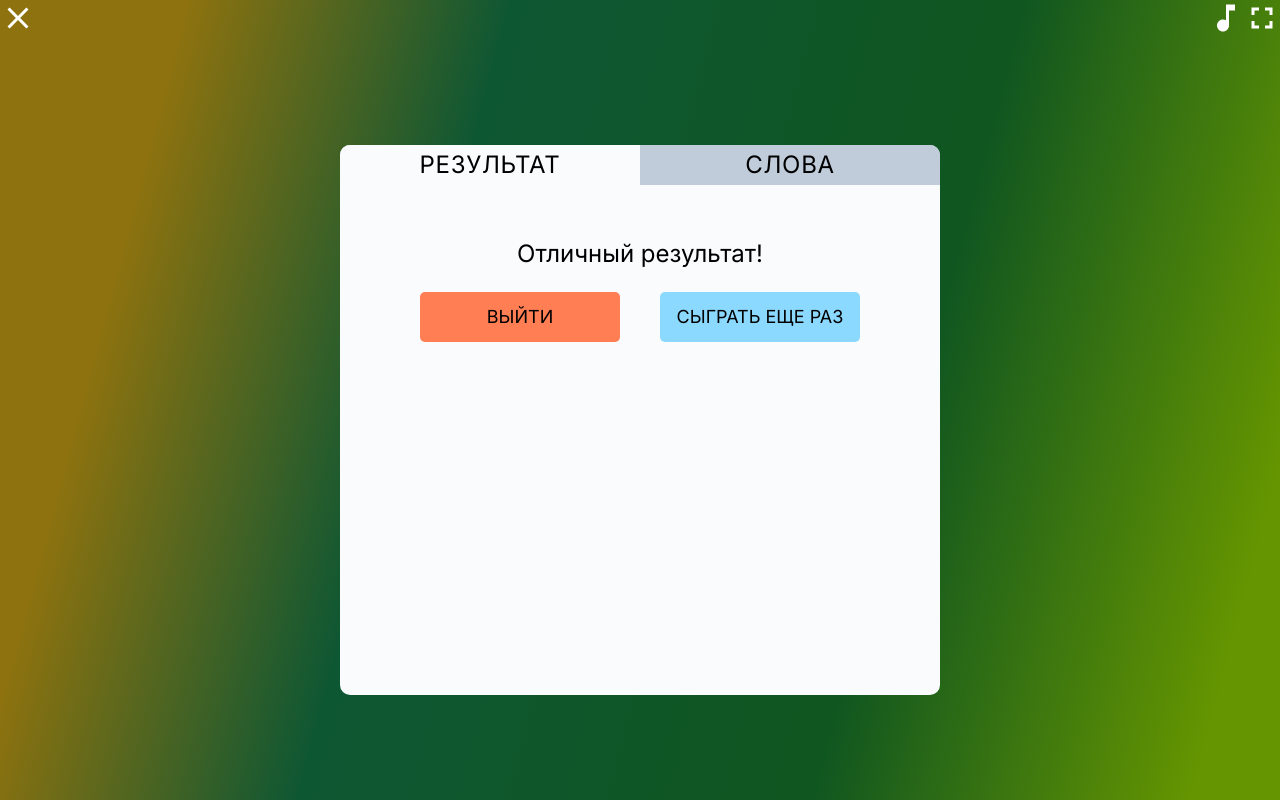
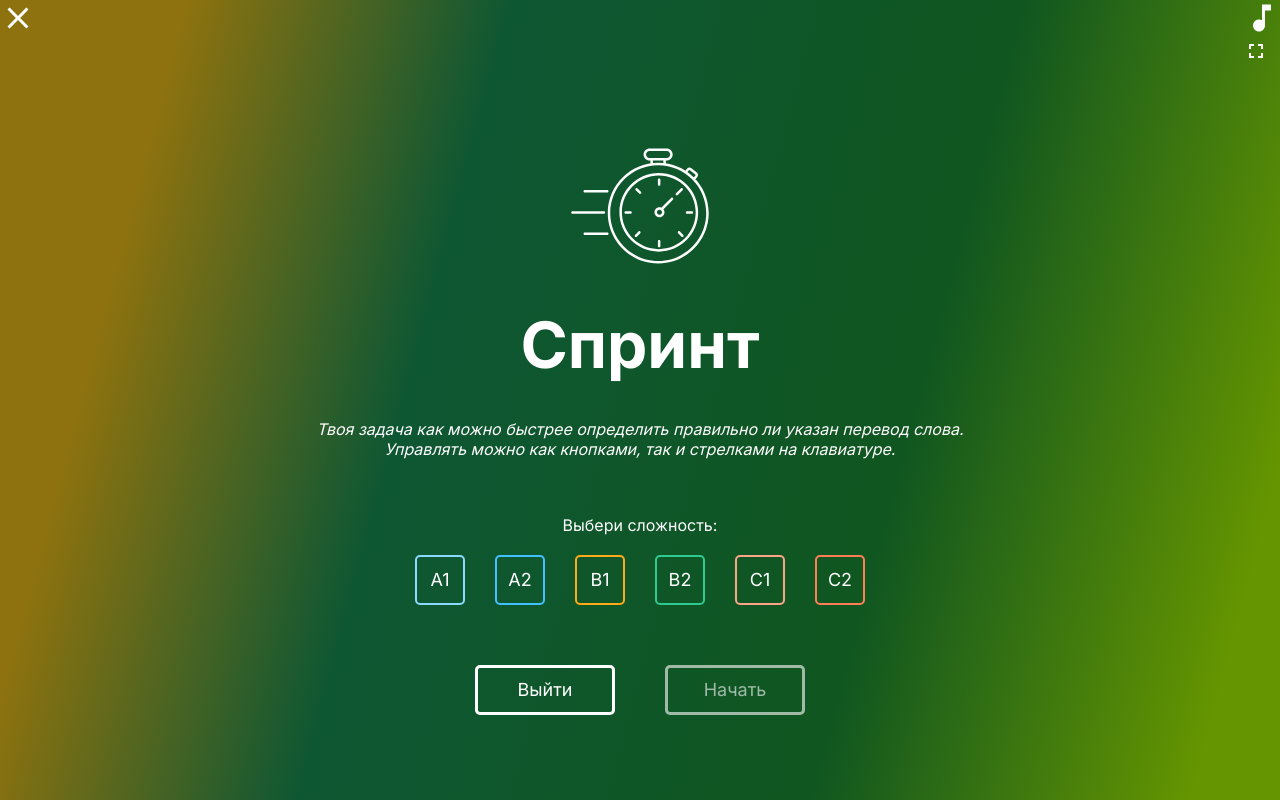
Before and after one commit to ninox14/rs-lang, a React (Create React App) app: page /games/sprint in a window 1280 px wide. Built offline with nearby package versions, Linux system fonts and the light colour scheme.

Commit message:
feat: sprint game

```diff
--- a/src/components/AppRouter/AppRouter.tsx
+++ b/src/components/AppRouter/AppRouter.tsx
@@ -10,6 +10,8 @@ import Team from 'pages/Team/Team';
 import Textbook from 'pages/Textbook/Textbook';
 import WordList from 'components/WordList/WordList';
 import WordPage from 'components/WordPage/WordPage';
+import { GameProvider } from 'components/GameContext/GameContext';
+import { StatsProvider } from 'components/StatsContext/StatsContext';
 
 const AppRouter: FC = () => {
   return (
@@ -28,7 +30,16 @@ const AppRouter: FC = () => {
           <Route path="games" element={<Games />} />
         </Route>
         <Route path="/games/audiocall" element={<Audiocall />} />
-        <Route path="/games/sprint" element={<Sprint />} />
+        <Route
+          path="/games/sprint"
+          element={
+            <StatsProvider game="sprint">
+              <GameProvider game="sprint">
+                <Sprint />
+              </GameProvider>
+            </StatsProvider>
+          }
+        />
       </Routes>
     </BrowserRouter>
   );
--- a/src/pages/Sprint/Components/DifficultyButtons/DifficultyButtons.tsx
+++ b/src/pages/Sprint/Components/DifficultyButtons/DifficultyButtons.tsx
@@ -5,16 +5,28 @@ const levels = ['A1', 'A2', 'B1', 'B2', 'C1', 'C2'];
 
 interface IDifficultyButtons {
   isFromTextbook: boolean;
+  handleDifficultyChange: (newDifficulty: number) => void;
+  difficulty: number | null;
 }
 
-const DifficultyButtons: FC<IDifficultyButtons> = ({ isFromTextbook }) => {
+const DifficultyButtons: FC<IDifficultyButtons> = ({
+  handleDifficultyChange,
+  difficulty,
+  isFromTextbook,
+}) => {
   if (isFromTextbook) {
     return (
       <div className="options-difficulty">
         <p className="options-difficulty__title">Выбери сложность:</p>
         <div className="options-difficulty__controls">
-          {levels.map((el) => (
-            <button key={el} className="options-difficulty__btn">
+          {levels.map((el, index) => (
+            <button
+              key={el}
+              onClick={() => handleDifficultyChange(index)}
+              className={`options-difficulty__btn ${
+                index === difficulty && 'active'
+              }`}
+            >
               {el}
             </button>
           ))}
--- /dev/null
+++ b/src/pages/Sprint/Components/FullScreen/FullScreen.tsx
@@ -0,0 +1,48 @@
+// import { IElementProps } from './types';
+// import { Fullscreen, FullscreenExit } from '@mui/icons-material';
+import FullscreenIcon from '@mui/icons-material/Fullscreen';
+import FullscreenExitIcon from '@mui/icons-material/FullscreenExit';
+import { FC, useCallback, useEffect, useState } from 'react';
+
+export interface IElementProps {
+  className?: string;
+}
+
+const FullscreenButton: FC<IElementProps> = (props) => {
+  const { className } = props;
+  const [fsState, setFsState] = useState<boolean>(false);
+  const fsControl = (): void => {
+    setFsState(!fsState);
+  };
+  const escFunction = useCallback(() => {
+    if (!document.fullscreenElement && fsState) {
+      setFsState(false);
+    }
+  }, [fsState]);
+  useEffect(() => {
+    if (fsState) {
+      document.documentElement.requestFullscreen();
+    } else if (document.fullscreenElement) {
+      document.exitFullscreen();
+    }
+  }, [fsState]);
+  useEffect(() => {
+    document.addEventListener('fullscreenchange', escFunction, false);
+
+    return () => {
+      document.removeEventListener('fullscreenchange', escFunction, false);
+    };
+  }, [escFunction]);
+
+  return (
+    <div className={`${className ?? ''}`} onClick={fsControl}>
+      {fsState ? (
+        <FullscreenExitIcon className="btn_fullscreen_on" />
+      ) : (
+        <FullscreenIcon className="btn_fullscreen_off" />
+      )}
+    </div>
+  );
+};
+
+export default FullscreenButton;
--- a/src/pages/Sprint/Countdown/Countdown.tsx
+++ b/src/pages/Sprint/Countdown/Countdown.tsx
@@ -1,10 +1,12 @@
+import { useGame } from 'components/GameContext/GameContext';
 import { FC } from 'react';
 import './Countdown.scss';
 
 const Countdown: FC = () => {
+  const { countDown } = useGame();
   return (
     <div className="sprint_countdown-screen">
-      <div className="countdown__timer">3</div>
+      <div className="countdown__timer">{countDown}</div>
       <p className="countdown__title">Приготовьтесь</p>
     </div>
   );
--- a/src/pages/Sprint/EndScreen/EndScreen.tsx
+++ b/src/pages/Sprint/EndScreen/EndScreen.tsx
@@ -3,12 +3,20 @@ import './EndScreen.scss';
 import Tabs from '@mui/material/Tabs';
 import Tab from '@mui/material/Tab';
 import { createTheme, ThemeProvider } from '@mui/material';
+import { GameState, useGame } from 'components/GameContext/GameContext';
+import { useNavigate } from 'react-router-dom';
 
 interface TabPanelProps {
   children?: React.ReactNode;
   index: number;
   value: number;
 }
+
+interface IEndscreenProps {
+  points: number;
+}
+
+// const pointsToCompare = {}
 
 const TabPanel: FC<TabPanelProps> = (props) => {
   const { children, value, index, ...other } = props;
@@ -48,7 +56,9 @@ const TabsTheme = createTheme({
   },
 });
 
-const EndScreen: FC = () => {
+const EndScreen: FC<IEndscreenProps> = ({ points }) => {
+  const navigate = useNavigate();
+  const { wrong, correct, handleGameStateChange } = useGame();
   const [value, setValue] = useState(0);
 
   const handleChange = (event: React.SyntheticEvent, newValue: number) => {
@@ -93,13 +103,19 @@ const EndScreen: FC = () => {
         </div>
         <TabPanel value={value} index={0}>
           <div className="panel-result">
-            <p className="panel-result__title">Отличный результат!</p>
+            <p className="panel-result__title">Отличный результат! {points}</p>
             <div className="panel-result__chart"></div>
             <div className="panel-result__btns">
-              <button className="panel-result__btn panel-result__exit">
+              <button
+                className="panel-result__btn panel-result__exit"
+                onClick={() => navigate(-1)}
+              >
                 Выйти
               </button>
-              <button className="panel-result__btn panel-result__replay">
+              <button
+                className="panel-result__btn panel-result__replay"
+                onClick={() => handleGameStateChange(GameState.INITIAL)}
+              >
                 Сыграть еще раз
               </button>
             </div>
@@ -110,18 +126,25 @@ const EndScreen: FC = () => {
             <div className="panel-words__known">
               <div className="panel-words__heading">
                 <span className="panel-words__subtitle">Знаю</span>
-                <span className="panel-words__words-count">10</span>
+                <span className="panel-words__words-count">
+                  {correct.length}
+                </span>
               </div>
               <div className="panel-words__words">
-                <div className="panel-words__word">
-                  immense - находящихся под угрозой исчезновения
-                </div>
+                {correct.map((word) => (
+                  <div className="panel-words__word">{`${word.word} - ${word.wordTranslate}`}</div>
+                ))}
               </div>
             </div>
             <div className="panel-words__repeat">
               <div className="panel-words__heading">
                 <span className="panel-words__subtitle">Надо повторить</span>
-                <span className="panel-words__words-count">10</span>
+                <span className="panel-words__words-count">{wrong.length}</span>
+              </div>
+              <div className="panel-words__words">
+                {wrong.map((word) => (
+                  <div className="panel-words__word">{`${word.word} - ${word.wordTranslate}`}</div>
+                ))}
               </div>
             </div>
           </div>
--- a/src/pages/Sprint/Sprint.scss
+++ b/src/pages/Sprint/Sprint.scss
@@ -47,4 +47,9 @@
   border: 3px solid $white;
   cursor: pointer;
   transition: 0.5s;
+
+  &:disabled {
+    opacity: 0.6;
+    pointer-events: none;
+  }
 }
--- a/src/pages/Sprint/Sprint.tsx
+++ b/src/pages/Sprint/Sprint.tsx
@@ -1,7 +1,5 @@
-import { FC } from 'react';
+import { FC, useEffect, useState } from 'react';
 import CloseIcon from '@mui/icons-material/Close';
-import FullscreenIcon from '@mui/icons-material/Fullscreen';
-import FullscreenExitIcon from '@mui/icons-material/FullscreenExit';
 import MusicNoteIcon from '@mui/icons-material/MusicNote';
 import MusicOffIcon from '@mui/icons-material/MusicOff';
 
@@ -11,39 +9,76 @@ import { Link } from 'react-router-dom';
 import Countdown from './Countdown/Countdown';
 import GameScreen from './GameScreen/GameScreen';
 import EndScreen from './EndScreen/EndScreen';
+import { GameState, useGame } from 'components/GameContext/GameContext';
+import FullscreenButton from './Components/FullScreen/FullScreen';
 
 const Sprint: FC = () => {
-  const gameMode = 'end';
-  const isFullscreen = true;
+  const { gameState, pickDifficulty } = useGame();
+  const [difficulty, setDifficulty] = useState<null | number>(null);
+  const [points, setPoints] = useState(0);
+
+  useEffect(() => {
+    if (gameState === GameState.INITIAL) {
+      setDifficulty(null);
+    }
+  }, [gameState]);
+
+  // const isFullscreen = true;
+  const isQuestionOnScreen =
+    gameState === GameState.QUESTION ||
+    gameState === GameState.CORRECT ||
+    gameState === GameState.WRONG;
+
+  const handleDifficultyChange = (newDifficulty: number) => {
+    setDifficulty(newDifficulty);
+  };
+  const handlePointsChnage = (newPoints: number) => {
+    setPoints(newPoints);
+  };
+
+  // const isCorrect = gameState === GameState.CORRECT;
+  // const isWrong = gameState === GameState.WRONG;
   return (
     <main className="page page_sprint">
       <div className="page-controls">
-        <CloseIcon className="sprint_btn btn_exit" />
+        <CloseIcon className="sprint_btn btn_exit" onClick={() => {}} />
         <div className="sprint-btns-wrapper">
           <MusicNoteIcon className="sprint_btn btn_alerts" />
-          {isFullscreen ? (
-            <FullscreenIcon className="sprint_btn btn_fullscreen btn_fullscreen_on" />
-          ) : (
-            <FullscreenExitIcon className="sprint_btn btn_fullscreen btn_fullscreen_off" />
-          )}
+          <FullscreenButton className="sprint_btn btn_fullscreen" />
         </div>
       </div>
       <div className="sprint-content">
-        {/* {gameMode === 'start-screen' ? <StartScreen /> : null}
-        {gameMode === 'start-screen' ? (
+        {gameState === GameState.INITIAL ? (
+          <StartScreen
+            difficulty={difficulty}
+            handleDifficultyChange={handleDifficultyChange}
+          />
+        ) : null}
+        {gameState === GameState.INITIAL ? (
           <div className="sprint__controls-container">
             <Link to={'/'} className="sprint__btn_title btn__to-textbook">
-              // link to? where? title? back?
-               Выйти
+              Выйти
             </Link>
-            <button className="sprint__btn_title  btn__start">Начать</button>
+            <button
+              className="sprint__btn_title  btn__start"
+              disabled={difficulty === null}
+              onClick={() => {
+                if (difficulty !== null) {
+                  pickDifficulty(difficulty);
+                }
+              }}
+            >
+              Начать
+            </button>
           </div>
-        ) : null} */}
+        ) : null}
 
-        {/* {gameMode === 'countdown' ? <Countdown /> : null} */}
+        {gameState === GameState.COUNTDOWN ? <Countdown /> : null}
 
-        {/* {gameMode === 'game' ? <GameScreen /> : null} */}
-        {gameMode === 'end' ? <EndScreen /> : null}
+        {isQuestionOnScreen ? (
+          <GameScreen points={points} handlePointsChnage={handlePointsChnage} />
+        ) : null}
+        {gameState === GameState.RESULTS ? <EndScreen points={points} /> : null}
       </div>
     </main>
   );
--- a/src/pages/Sprint/StartScreen/StartScreen.tsx
+++ b/src/pages/Sprint/StartScreen/StartScreen.tsx
@@ -4,7 +4,15 @@ import './StartScreen.scss';
 
 import { ReactComponent as SprintLogo } from 'assets/icons/sprint.svg';
 
-const StartScreen: FC = () => {
+interface IStartProps {
+  handleDifficultyChange: (newDifficulty: number) => void;
+  difficulty: number | null;
+}
+
+const StartScreen: FC<IStartProps> = ({
+  handleDifficultyChange,
+  difficulty,
+}) => {
   const isFromTextbook = true;
   return (
     <div className="sprint_start-screen">
@@ -14,7 +22,11 @@ const StartScreen: FC = () => {
         Твоя задача как можно быстрее определить правильно ли указан перевод
         слова. Управлять можно как кнопками, так и стрелками на клавиатуре.
       </p>
-      <DifficultyButtons isFromTextbook={isFromTextbook} />
+      <DifficultyButtons
+        handleDifficultyChange={handleDifficultyChange}
+        isFromTextbook={isFromTextbook}
+        difficulty={difficulty}
+      />
     </div>
   );
 };
```
Also changed, not shown: src/components/GameContext/GameContext.tsx (+48 -6 lines), src/pages/Sprint/Components/DifficultyButtons/DifficultyButtons.scss (+28 -0 lines), src/pages/Sprint/GameScreen/GameScreen.tsx (+57 -9 lines).
